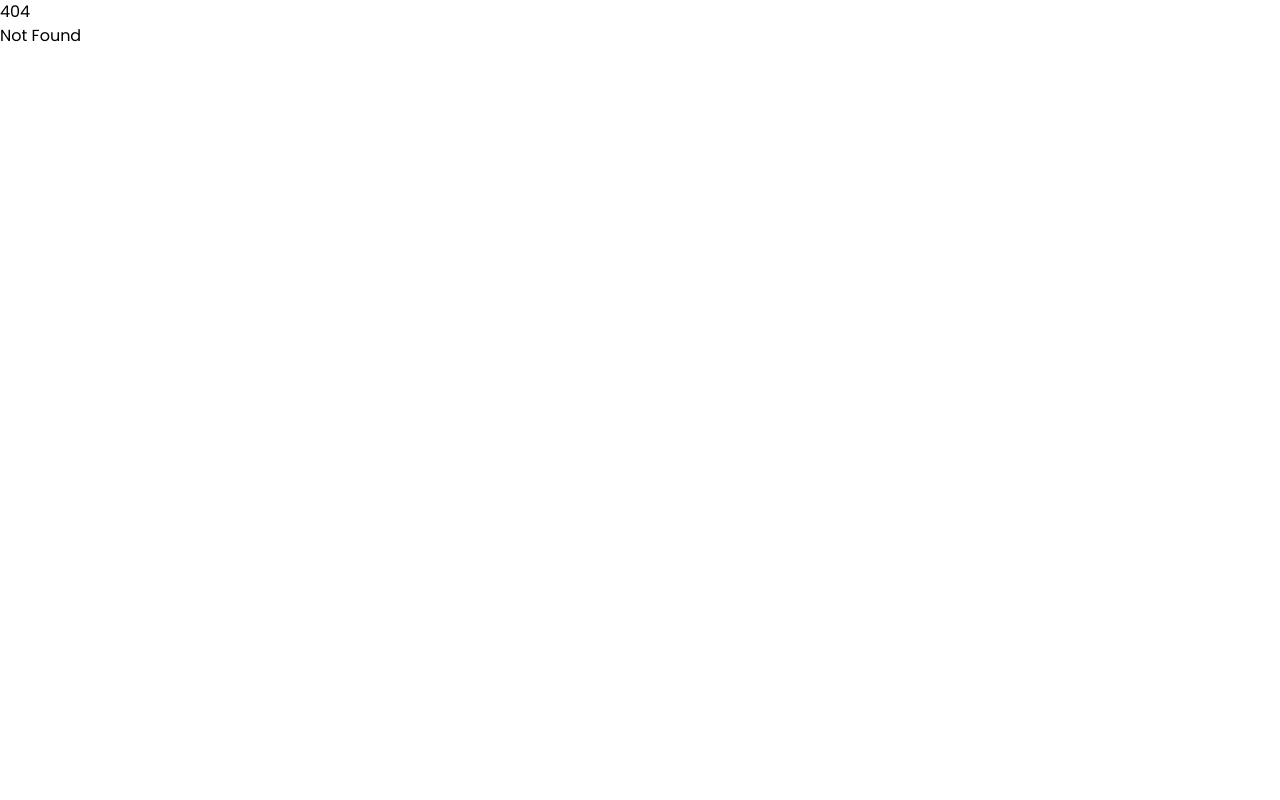
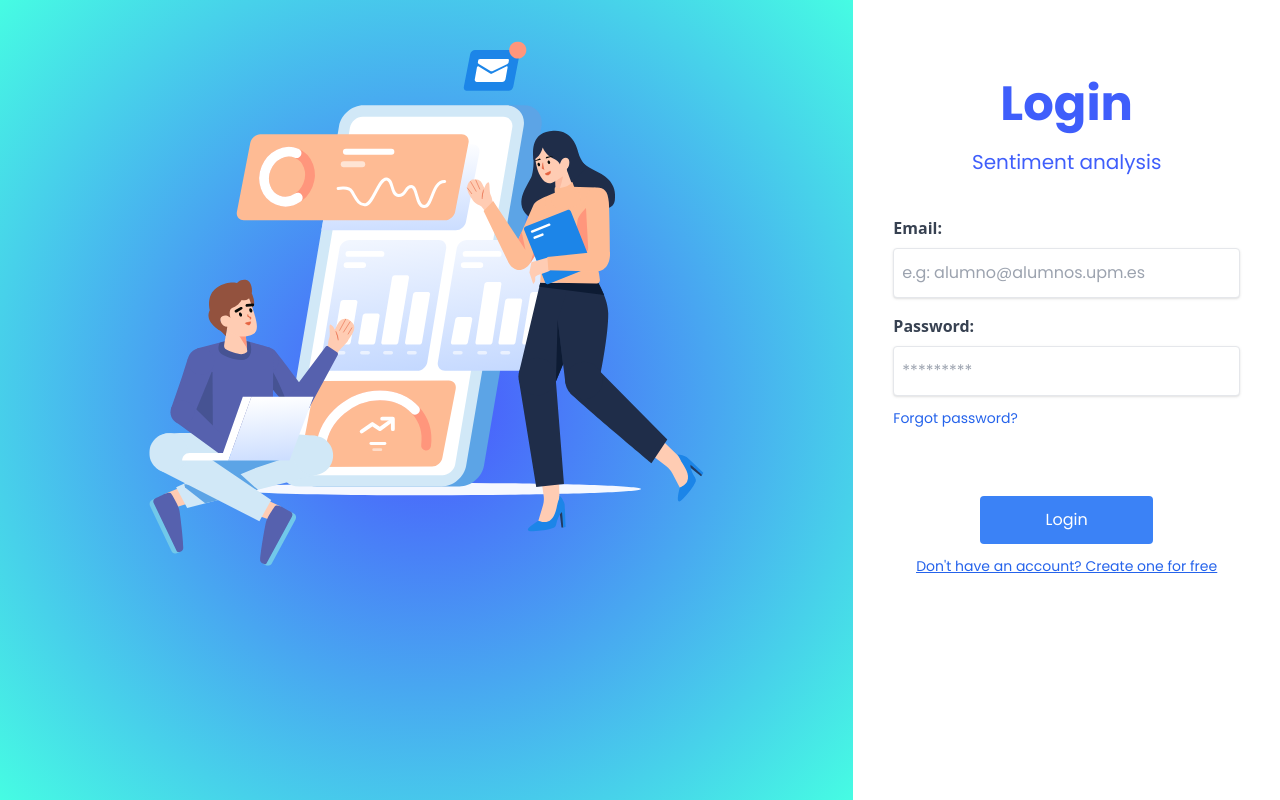
Before and after one commit to mpuntoicardo/Sentiment-analyzer, a SvelteKit app in the folder front-url-analyzer/: page /login in a window 1280 px wide. Before the commit this address had no page. Built offline with nearby package versions, Linux system fonts and the light colour scheme.

Commit message:
Login created on front and connected to back

```diff
--- /dev/null
+++ b/front-url-analyzer/src/lib/Components/login_register_input.svelte
@@ -0,0 +1,15 @@
+<script>
+    export let width=''
+    export let placeholder=''
+    export let label=''
+    export let type=''
+    export let id =''
+    export let padding =''
+    export let handleInput
+    export let error = false
+</script>
+
+<div class={width +" "+ padding}>
+    <label class="block w-full mb-2 text-gray-700 font-bold" for={id}>{label}</label>
+    <input on:input={handleInput} class={"block w-full border appearance-none  px-2 py-3 rounded shadow focus:outline-none focus:bg-gray-200 " + (error? "border-red-500":"")} type={type} placeholder={placeholder} id={id}>
+</div>
--- /dev/null
+++ b/front-url-analyzer/src/routes/login/+page.svelte
@@ -0,0 +1,100 @@
+<script>
+        import image from '$lib/assets/Scenes02.svg'
+        import LoginRegisterInput from '../../lib/Components/login_register_input.svelte';
+        import ErrorMessage from '../../lib/Components/errorMessage.svelte';
+
+        let messageError = ''
+        let showError = false
+        let errorEmail = false
+        let errorPassword = false
+
+        let userData = {
+            email:'',
+            password: ''
+        }
+
+        function handleInput(e){
+            let target = e.target.id
+           userData = {...userData, [target]:e.target.value}
+           console.log(userData)
+        }
+
+        async function handleSubmit(){
+            if(!userData.email.length && !userData.password.length){
+                messageError = 'Email and password can not be blank'
+                showError = true
+                errorEmail = true
+                errorPassword = true
+            }else if(!userData.email.length){
+                messageError = 'Email can not be blank'
+                showError = true
+                errorEmail = true
+                errorPassword = false
+            }else if(!userData.password.length){
+                messageError = 'Password can not be blank'
+                showError = true
+                errorEmail = false
+                errorPassword = true
+            }else{
+                showError = false
+                errorEmail = false
+                errorPassword = false
+                try{
+                    const response = await fetch('http://127.0.0.1:8000/login',{
+                        method: "POST",
+                        mode: "cors",
+                        headers:{
+                            "Content-Type": "application/json",
+                        },
+                        body: JSON.stringify(userData)
+                    })
+                    if(response.ok){
+                        const data = await response.json()
+                    }else{
+                        showError = true
+                        messageError='Invalid username or password'
+                    }
+                }catch(error){
+                    showError = true
+                    messageError='Error connecting to server'
+                }
+            }
+        }
+
+</script>
+
+<div class="max-h-screen h-screen flex">
+    <div class="sm:w-2/3 w-0 h-full background">
+        <img src={image} alt="alt" class="object-contain"/>
+    </div>
+    <div class="flex flex-col sm:w-1/3 w-full">
+        <div class="flex flex-col w-full gap-5 pt-20">
+            <h1 class="text-5xl text-center w-full font-bold">Login</h1>
+            <h2 class="w-full text-xl text-center">Sentiment analysis</h2>
+        </div>
+            <form class="w-full p-10" on:submit|preventDefault={handleSubmit}>
+                <LoginRegisterInput handleInput={handleInput} error={errorEmail} width="w-full" padding="pb-4" id="email" type="text" label="Email:" placeholder="e.g: alumno@alumnos.upm.es"></LoginRegisterInput>
+                <LoginRegisterInput handleInput={handleInput} error={errorPassword} width="w-full" padding="pb-3" id="password" type="password" label="Password:" placeholder="*********"></LoginRegisterInput>
+                <p class="text-sm text-blue-600 hover:text-blue-900 cursor-pointer">Forgot password?</p>
+                <div class="max-h-12 h-full">
+                    {#if showError}
+                        <ErrorMessage msg={messageError}/>
+                    {/if}
+                </div>
+                <div class="flex flex-col items-center w-full pt-5">
+                    <button class="bg-blue-500 rounded text-white w-6/12 p-3 hover:bg-blue-800" type="submit">Login</button>
+                    <p class="pt-3 text-sm underline text-blue-600 hover:text-blue-900 cursor-pointer"><a href="/signup">Don't have an account? Create one for free</a></p>
+                </div>
+            </form>
+    </div>
+</div>
+
+<style lang="postcss">
+    .background{
+        background: rgb(63,94,251);
+        background: radial-gradient(circle, rgba(63,94,251,0.9458377100840336) 11%, rgba(70,252,227,1) 100%);
+    }
+    h1,h2{
+        color:rgb(63,94,251)
+    }
+</style>
```
Also changed, not shown: front-url-analyzer/src/lib/Assets/Scenes02.svg (added).
